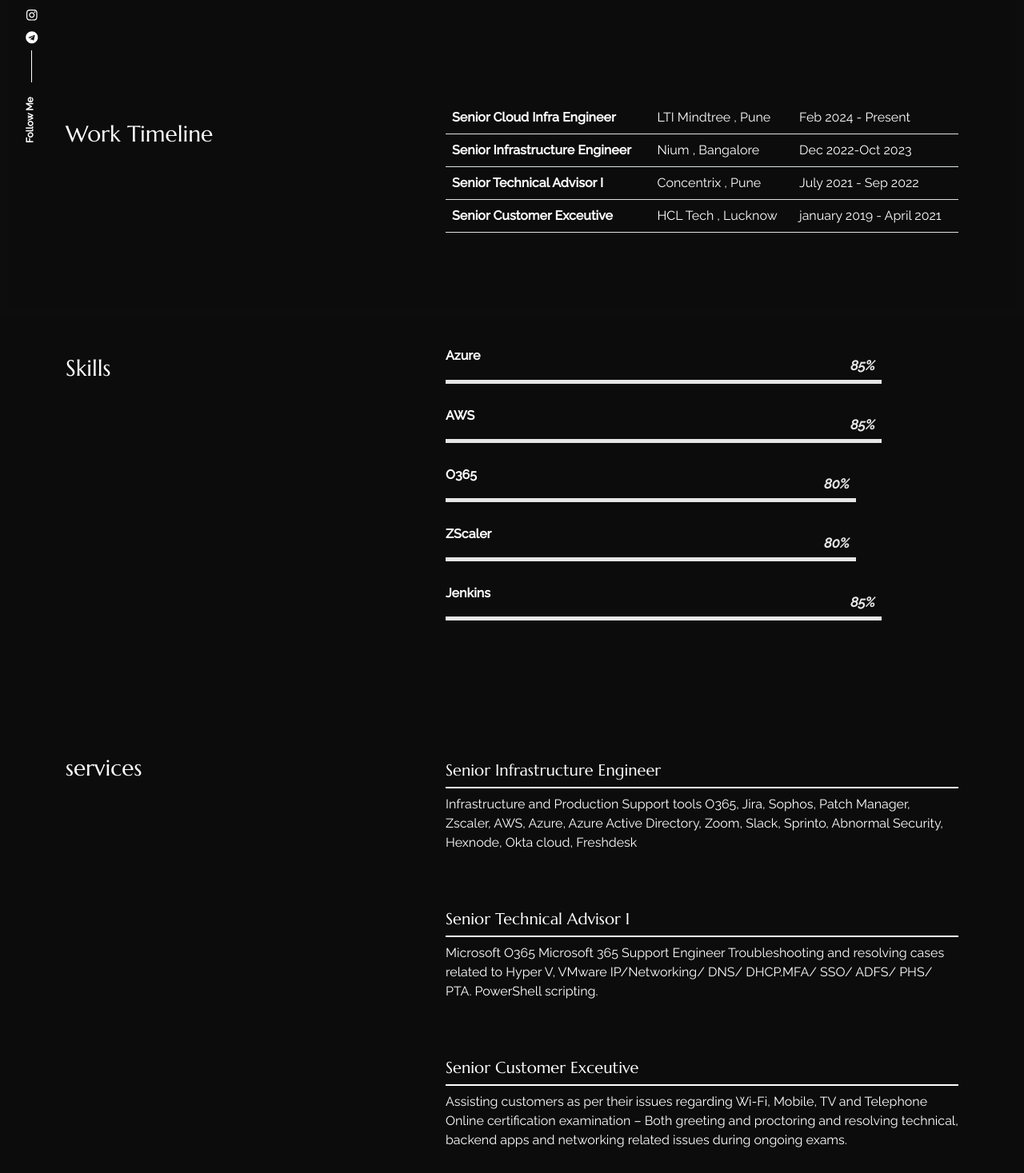
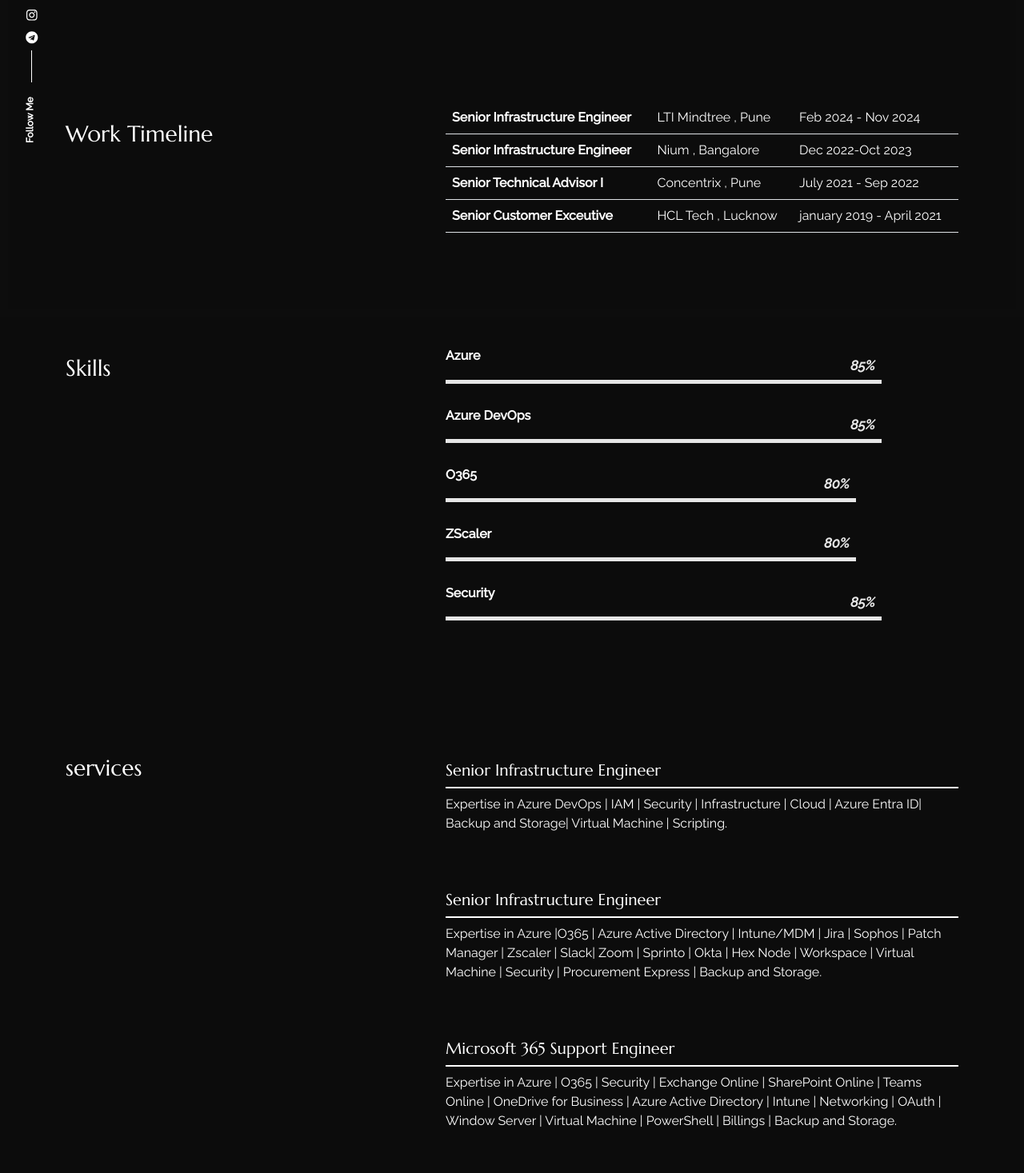
Before and after one commit to AkashMishra95/pft, a React (Create React App) app: page /about in a window 1280 px wide. Shown: the part 403-1870 px from the top of the page at 80% size. Built offline with nearby package versions, Linux system fonts and the light colour scheme.

Commit message:
Updated version.

```diff
--- a/src/content_option.js
+++ b/src/content_option.js
@@ -20,9 +20,9 @@
     aboutme: "Akash Mishra is currently working as a Senior Infrastructure Engineer. He has spent most of his life in Lucknow and is currently based in Pune. He is a graduate from City Academy Degree College in Computer Application and Public Administration. His 4 years of IT career started with HCL and is currently going fine with LTIMindtree. Akash is a big time foody. His love for food and workout is unbeatable. He loves sketching in his free time. Akash’s love for writing started with writing lyrics.",
 };
 const worktimeline = [{
-    jobtitle: "Senior Cloud Infra Engineer",
+    jobtitle: "Senior Infrastructure Engineer",
     where: "LTI Mindtree , Pune",
-    date: "Feb 2024 - Present",
+    date: "Feb 2024 - Nov 2024",
 },{
         jobtitle: "Senior Infrastructure Engineer",
         where: "Nium , Bangalore",
@@ -45,7 +45,7 @@
         value: 85,
     },
     {
-        name: "AWS",
+        name: "Azure DevOps",
         value: 85,
     },
     {
@@ -57,18 +57,22 @@
         value: 80,
     },
     {
-        name: "Jenkins",
+        name: "Security",
         value: 85,
     },
 ];
 
 const services = [{
         title: "Senior Infrastructure Engineer",
-        description: " Infrastructure and Production Support  tools O365, Jira, Sophos, Patch Manager, Zscaler, AWS, Azure, Azure Active Directory, Zoom, Slack, Sprinto, Abnormal Security, Hexnode, Okta cloud, Freshdesk",
+        description: "Expertise in Azure DevOps | IAM | Security | Infrastructure | Cloud | Azure Entra ID| Backup and Storage| Virtual Machine | Scripting. ",
     },
     {
-        title: "Senior Technical Advisor I",
-        description: " Microsoft O365 Microsoft 365 Support Engineer Troubleshooting and resolving cases related to Hyper V, VMware IP/Networking/ DNS/ DHCP.MFA/ SSO/ ADFS/ PHS/ PTA. PowerShell scripting. ",
+        title: "Senior Infrastructure Engineer",
+        description: "Expertise in Azure |O365 | Azure Active Directory | Intune/MDM | Jira | Sophos | Patch Manager | Zscaler | Slack| Zoom | Sprinto | Okta | Hex Node | Workspace | Virtual Machine | Security | Procurement Express | Backup and Storage. ",
+    },
+    {
+        title: "Microsoft 365 Support Engineer",
+        description: "Expertise in Azure | O365 | Security | Exchange Online | SharePoint Online | Teams Online | OneDrive for Business | Azure Active Directory | Intune | Networking | OAuth | Window Server | Virtual Machine | PowerShell | Billings | Backup and Storage. ",
     },
     {
         title: "Senior Customer Exceutive",
@@ -83,13 +87,13 @@
     },
     {
         img: "https://i.postimg.cc/3xRCmc6q/png.png",
-        description: "This book delves into the life of Akash, a talented musician, and explores his complex relationship with his father. This story reveals the incredible sacrifices made by both a father and son, highlighting the strength of their bond.         ",
+        description: "This book delves into the life of Akash, a talented musician, and explores his complex relationship with his father. This story reveals the incredible sacrifices made by both a father and son, highlighting the strength of their bond.  ",
         link: "https://notionpress.com/read/deal",
     },
     {
         img: "https://i.postimg.cc/sg4dG1km/The-promise-cover-page.png",
-        description: "This book gives us insight into Kaynaat and Aryan’s love story. This story details Aryan’s journey from a librarian to a successful and famous author and the role of Kaynaat in his life.        ",
-        link: "https://notionpress.com/read/the-promise-1398936",
+        description: "This book gives us insight into Kaynaat and Aryan’s love story. This story details Aryan’s journey from a librarian to a successful and famous author and the role of Kaynaat in his life.  ",
+        link: "https://www.amazon.in/Promise-Akash-Mishra-ebook/dp/B0DT1CN4KV/ref=sr_1_1?crid=2LM3Z8NNDVS2E&dib=eyJ2IjoiMSJ9.zT9iI015sfQ9WCOkkkE7bAzcqxQAbGh-FvrFG5u2r-ZjNz1sxs3mZrd_uCoYkEBt_mVu8vOHXYz2NKf_Ff1E3sX1z_DbSKFdAkqx2t_lr3g.FAE6wrL6gxGdcGfLtz_VNySEvEGDL0P6WW4APDpJRAo&dib_tag=se&keywords=the+promise+akash+mishra&qid=1737026711&s=digital-text&sprefix=the+promise+akash+mishr%2Cdigital-text%2C246&sr=1-1",
     },
     {
         img: "https://i.postimg.cc/zf4LLtZT/No-cheating-cover-page-405-KB.jpg   ",
@@ -98,21 +102,21 @@
     },
 
     {
-        img: "https://i.postimg.cc/PxcBnDDX/Pretty-Attachments-cover-page-205-KB.jpg",
-        description: "This anthology contains four unique short stories. These stories differ in the feelings and emotions they evoke. This series of short stories will explore a range of themes, including self-love, friendship, revenge, acceptance, family values, and, above all, the power of true love. ",
-        link: "https://notionpress.com/read/pretty-attachments  ",
+        img: "https://i.postimg.cc/gc3CTMQK/STASK-cover-page.png",
+        description: "By delving into this tale, readers gain insight into a captivating friendship, while also being reminded of the incredible selflessness that people can exhibit and the extraordinary measures they will take for each other. ",
+        link: "https://www.amazon.in/dp/B0DSV8MFPB ",
     },
 
     {
         img: "https://i.postimg.cc/HxpYvLr8/uf1.jpg",
-        description: " Coming Soon Unique Friend 2: My Well-Wisher ",
-        link: "https://notionpress.com/read/pretty-attachments  ",
+        description: "This story is brimming with raw passion, deep love, consuming obsession, intense hatred, and overwhelming jealousy. It demonstrates the lengths one will go to appease their own falsehoods. ",
+        link: "https://notionpress.com/read/unique-friend-2?srsltid=AfmBOoooknNZe5koY8w3XmNgBs4sTD24myO8RPKFL1ldLPgUNZsaaUlW ",
     },
 
     {
         img: "https://i.postimg.cc/52kZv2VS/deal00.jpg",
         description: " Coming Soon DEAL 2: Every ending has a new beginning ",
-        link: "https://notionpress.com/read/pretty-attachments  ",
+        link: "",
     },
 
 ];
```
